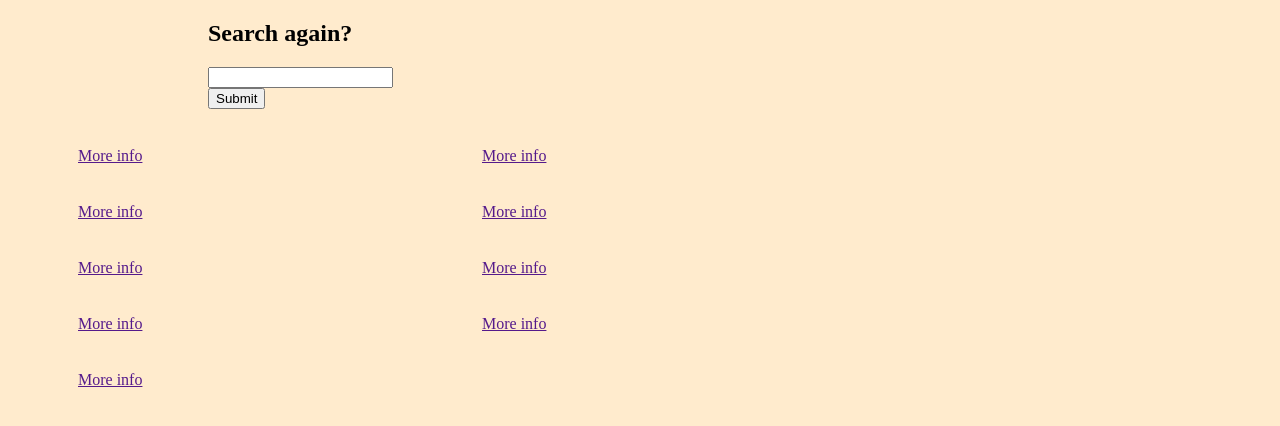
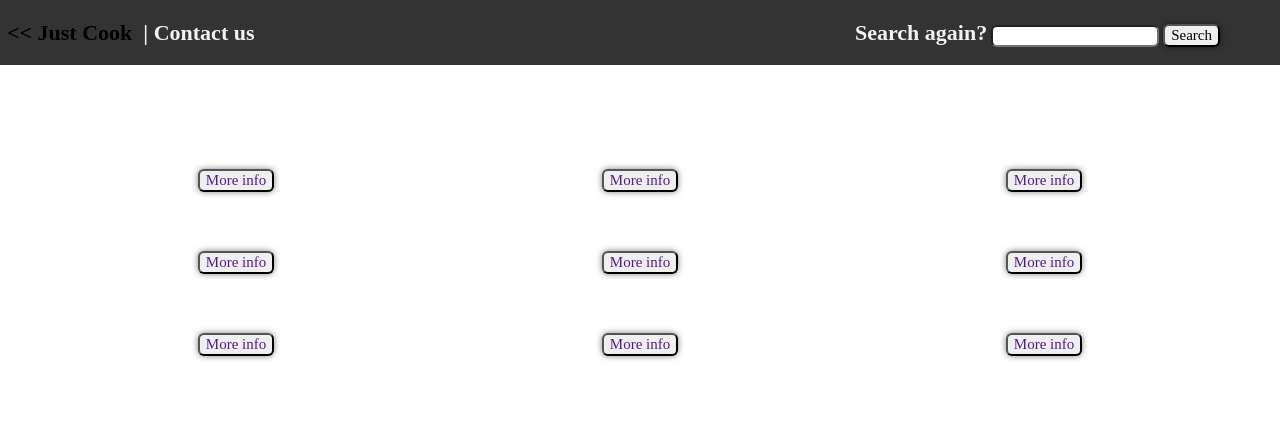
Before and after one commit to inegrus/justcook, a Flask app: template templates/recipe.html in a window 1280 px wide. Shown: the top 426 px of the page. Run offline with Flask 2, Linux system fonts and the light colour scheme; the template is opened without the code that fills it, so the values that code supplies are empty.

Commit message:
Improved the style of recipe page

```diff
--- a/app.py
+++ b/app.py
@@ -24,7 +24,7 @@ app.jinja_env.globals['get_resource_as_string'] = get_resource_as_string
 
 # Search page
 @app.route("/search_recipe", methods=["POST"])
-def sign_up():
+def search():
     form_data = request.form.get("input_text")
     print(form_data)
 
@@ -44,7 +44,10 @@ def sign_up():
 
     # pprint(response['hits'][0]['recipe'])
 
-    print(len(response['hits']))
+    # print(len(response['hits']))
+    # print(type(response['hits'][0]['recipe']['ingredientLines']))
+    # print(response['hits'][0]['recipe']['ingredientLines'][0])
+
     return render_template("recipe.html", response = response )
 
 app.run(debug=True)
--- a/static/css/style.css
+++ b/static/css/style.css
@@ -1,14 +1,62 @@
 body {
-    background-color: blanchedalmond;
+    margin: 0px;
 }
 
-#search-form{
-    margin-left: 200px;
+/***** Home page *****/
+#home-search-form {
+    margin-left: 300px;
+    margin-top: 150px;
 }
 
+
+
+/***** Recipe page *****/
+
+/* Nav bar */
+.navbar {
+    overflow: hidden;
+    background-color: #333;
+    position: fixed;
+    top: 0;
+    width: 100%;
+    font-family: Chalkduster;
+}
+
+.navbar h2 {
+    display: inline-block;
+    color: #f2f2f2;
+    padding: 2px 0px 0px 7px;
+    font-size: 22px;
+}
+
+.navbar a {
+    color: #fff;
+}
+
+#search-form {
+    display: inline-block;
+    margin-right: 60px;
+    float: right;
+
+}
+
+input {
+    font-family: inherit;
+    border-radius: 6px;
+    font-size: 13px;
+}
+
+button {
+    display: inline-block;
+    font-family: inherit;
+    border-radius: 6px;
+    font-size: 13px;
+}
+
+/* Container */
 .container {
-    margin-left: 70px;
-    margin-top: 20px;
+    margin-top: 130px;
+    text-align: center;
 }
 
 .content {
@@ -18,6 +66,45 @@ body {
     display: inline-block;
 }
 
-.ingredient {
-    width: 300px;
+/* Recipes */
+
+.label {
+    font-size: 20px;
+    margin-bottom: 5px;
+    font-weight: bold;
 }
+
+.ingredients {
+    width: 350px;
+    list-style-type: none;
+}
+ul {
+    list-style-type: none;
+}
+
+.image {
+    border-radius: 5px;
+    box-shadow: 0px 0px 10px rgba(0, 0, 0, .5);
+}
+
+a:link {
+    text-decoration: none;
+    color: black;
+}
+button {
+    font-size: 15px;
+    box-shadow: 0px 0px 6px rgba(0, 0, 0, .5);
+}
+
+/* For small devices */
+@media screen and (max-width: 600px) {
+
+    #search-form {
+        text-align: center;
+        margin-bottom: 15px;
+    }
+
+    .container {
+        margin-top: 180px;
+    }
+}
--- a/templates/index.html
+++ b/templates/index.html
@@ -5,7 +5,7 @@
     <style type=text/css>{{ get_resource_as_string('static/css/style.css') }}</style>
 </head>
 <body>
-    <div id="search-form">
+    <div id="home-search-form">
         <form method="post" action="/search_recipe">
             <label for="text">Add some ingredients</label><br>
             <input type="text" id="input_text" name="input_text" required="required"><br>
--- a/templates/recipe.html
+++ b/templates/recipe.html
@@ -5,22 +5,32 @@
     <style type=text/css>{{ get_resource_as_string('static/css/style.css') }}</style>
 </head>
 <body>
+    <div class="navbar">
+        <h2><a href="/"><< Just Cook</a></h2>
+        <h2>|  Contact us</h2>
         <div id="search-form">
-
             <form method="post" action="/search_recipe">
                 <h2>Search again?</h2>
-                <input type="text" id="input_text" name="input_text" required="required"><br>
-                <input type="submit" value="Submit" id="submit">
+                <input type="text" id="input_text" name="input_text" required="required">
+                <!-- <input type="submit" value="Submit" id="submit"> -->
+                <button type="buttton">Search</button>
             </form>
         </div>
+    </div>
+
     <div class="container">
-            <!-- Changes needed for the length of array (max elem 10)  -->
-                {% for i in range(0, 9) %}
+        {% for i in range(0, 9): %}
         <div class="content">
             <div class="label">{{response['hits'][i]['recipe']['label'] }} </div>
             <img class="image" src= {{response['hits'][i]['recipe']['image'] }}>
-                    <div class="ingredient">{{response['hits'][i]['recipe']['ingredientLines'] }}</div>
-                    <div class="link"><a href={{response['hits'][i]['recipe']['url'] }}>More info</a></div>
+            <div class="ingredients">
+                <ul>
+                    {% for j in response['hits'][i]['recipe']['ingredientLines']:  %}
+                    <li> {{ j }}</li>
+                    {% endfor %}
+                </ul>
+            </div>
+            <button class="info"><a href={{response['hits'][i]['recipe']['url'] }}>More info</a></button>
         </div>
         {% endfor %}
     </div>
```
Lines whose indentation alone changed are shown as unchanged.
